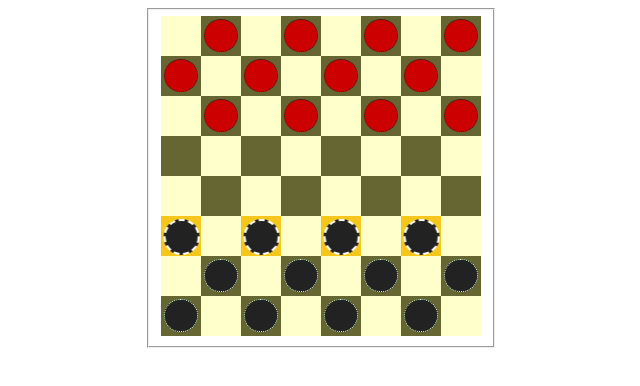
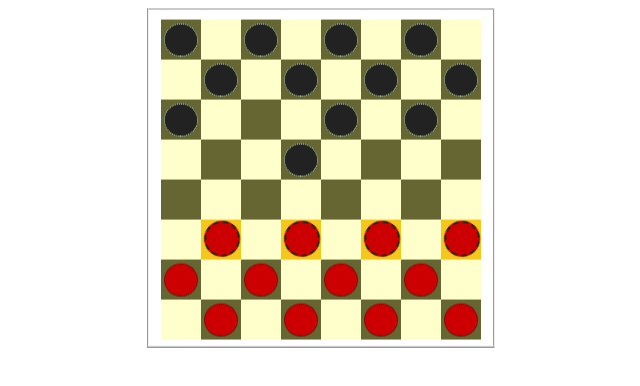
Before and after one commit to rulsc/Checkers-game, a plain HTML site: page index.html in a window 1280 px wide. Shown: the whole page, without its empty margins (321-961 px from the left). Drawn offline with Linux system fonts and the light colour scheme.

Commit message:
flip board & make player 1 cpu controlled

```diff
--- a/classes/Game.js
+++ b/classes/Game.js
@@ -9,8 +9,8 @@ function Game(data) {
 }
 
 Game.prototype.init = function () {
-  this.basicAI = new BasicAI(this.players[2]);
-  this.players[2].isAI = true;
+  this.basicAI = new BasicAI(this.players[1]);
+  this.players[1].isAI = true;
   this.board.draw();
   this.start();
 };
@@ -90,4 +90,7 @@ Game.prototype.start = function () {
   activePlayer.findMoves(self.data.rows);
   activePlayer.updateActiveSquares();
   eMan.attachInitialListeners(activePlayer);
+  if (activePlayer.isAI) {
+    this.basicAI.move();
+  }
 };
--- a/index.html
+++ b/index.html
@@ -19,8 +19,10 @@
     <script src="classes/Game.js"></script>
   </head>
   <body>
-    <form action="" id="board"></form>
-    <div id="ai-cover"></div>
+    <div id="container">
+      <form action="" id="board"></form>
+      <div id="ai-cover"></div>
+    </div>
     <script>
       const game = new Game(initialData);
       game.init();
--- a/styles/style.css
+++ b/styles/style.css
@@ -7,8 +7,9 @@ fieldset {
   width: 320px;
 }
 
-body {
+#container {
   position: relative;
+  transform: rotateX(180deg);
 }
 
 .row {
```
